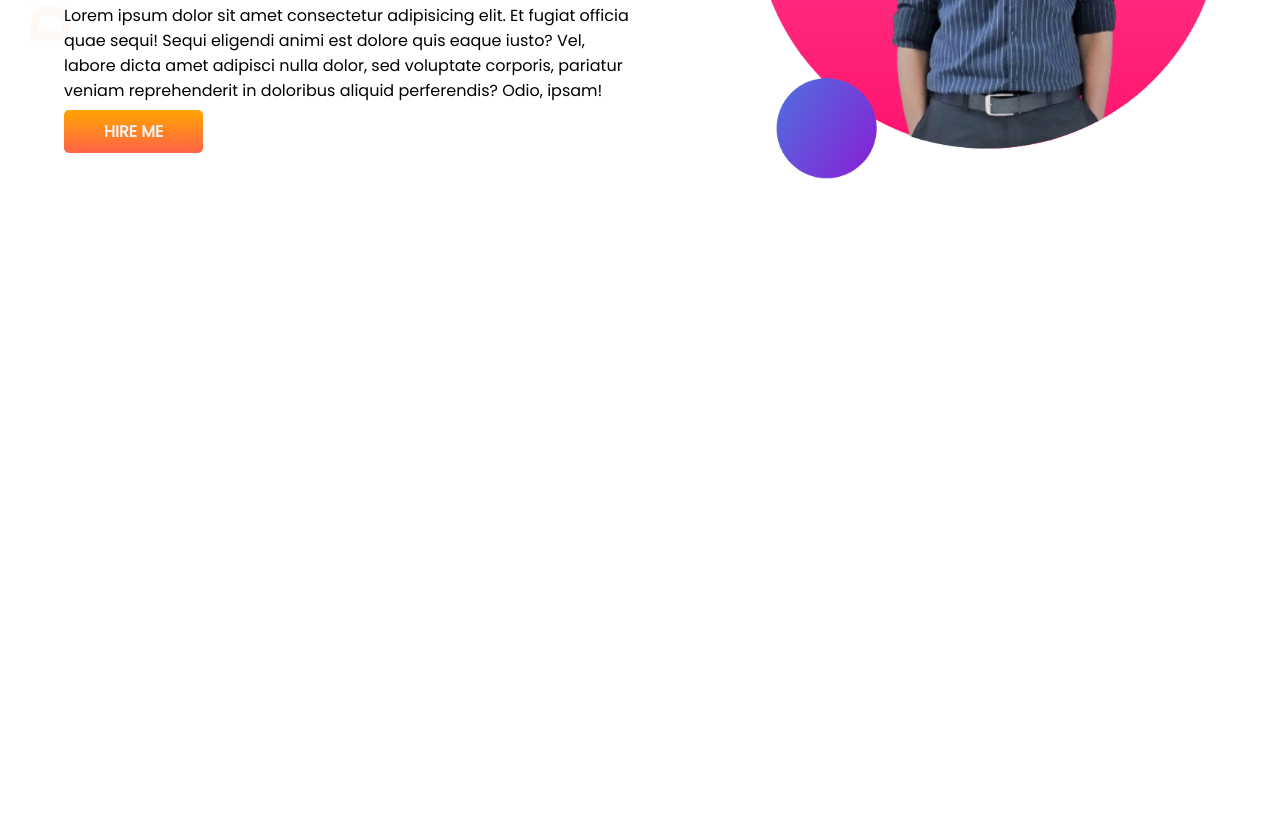
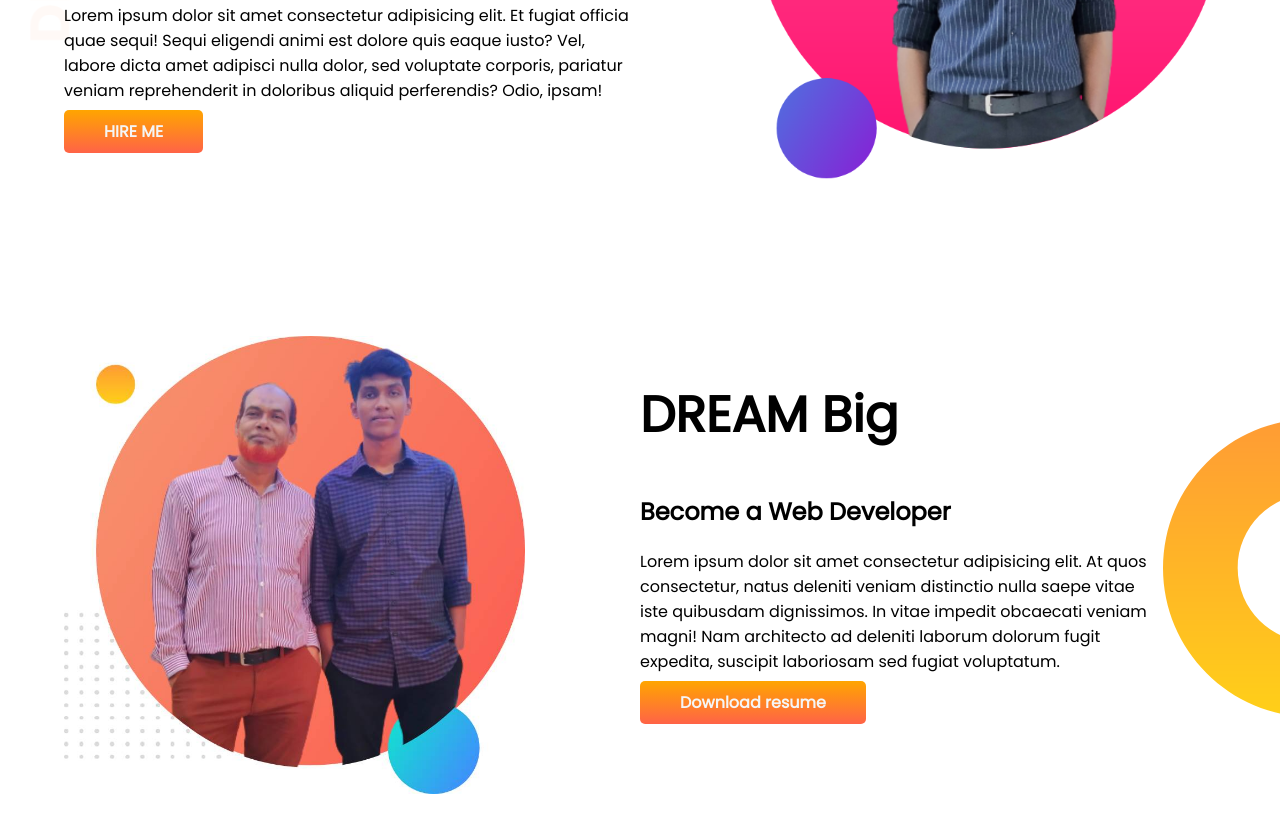
Before and after one commit to IrfanMahmud1/developer-portfolio, a plain HTML site: page index.html in a window 1280 px wide. Shown: the part 319-1152 px from the top of the page. Before the commit the page ends 800 px from the top, so only its background shows below. Drawn offline with Linux system fonts and the light colour scheme.

Commit message:
dream area added

```diff
--- a/index.html
+++ b/index.html
@@ -33,6 +33,21 @@
         </div>
 
     </section>
+
+    <section class="dream-big">
+        <div class="half-width">
+            <img src="images/Me and dad.jpg" alt="">
+        </div>
+        <div class="half-width half-width-right">
+            <h1>DREAM Big</h1>
+            <h2>Become a Web Developer</h2>
+            <p>Lorem ipsum dolor sit amet consectetur adipisicing elit. At quos consectetur, natus deleniti veniam
+                distinctio nulla saepe vitae iste quibusdam dignissimos. In vitae impedit obcaecati veniam magni! Nam
+                architecto ad deleniti laborum dolorum fugit expedita, suscipit laboriosam sed fugiat voluptatum.</p>
+            <a class="link-button" target="_blank" href="https://www.linkedin.com/in/irfan-mahmud-a59027233/">Download
+                resume</a>
+        </div>
+    </section>
 </body>
 
 </html>
--- a/style.css
+++ b/style.css
@@ -11,11 +11,19 @@ h1{
 }
 section{
     display: flex;
+    margin-bottom: 150px;
 
 }
 .top-banner{
     background-image: url(images/top-banner.png);
     background-repeat: no-repeat;
+
+}
+.dream-big{
+    background-image: url(images/dream-bg.png);
+    background-repeat: no-repeat;
+    background-position: right;
+
 
 }
 .half-width{
@@ -26,6 +34,9 @@ section{
     width: 90%;
 
 }
+.half-width-right{
+    padding-right: 10%;
+}
 .link-button{
     text-decoration: none;
     background-image: linear-gradient(orange, tomato);
```
